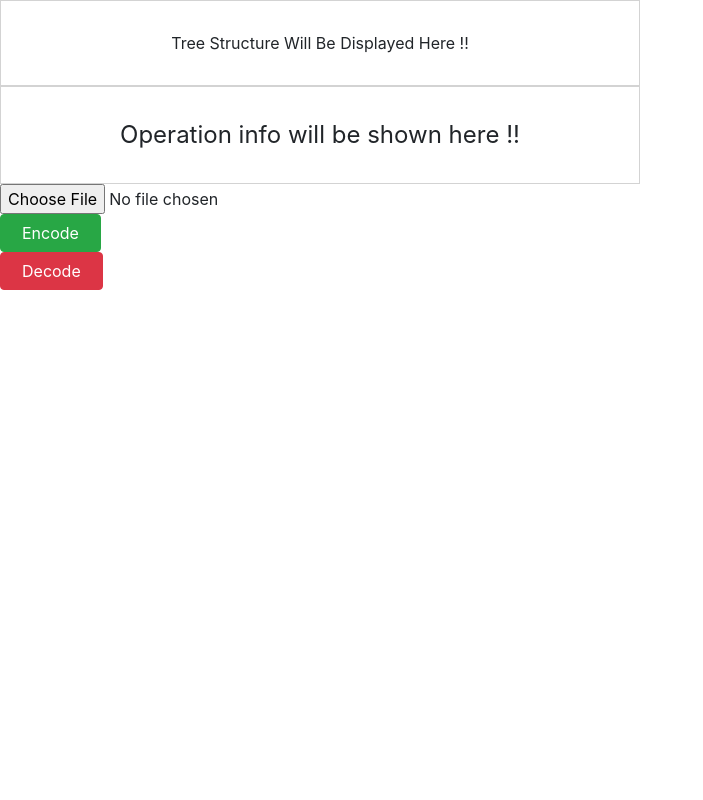
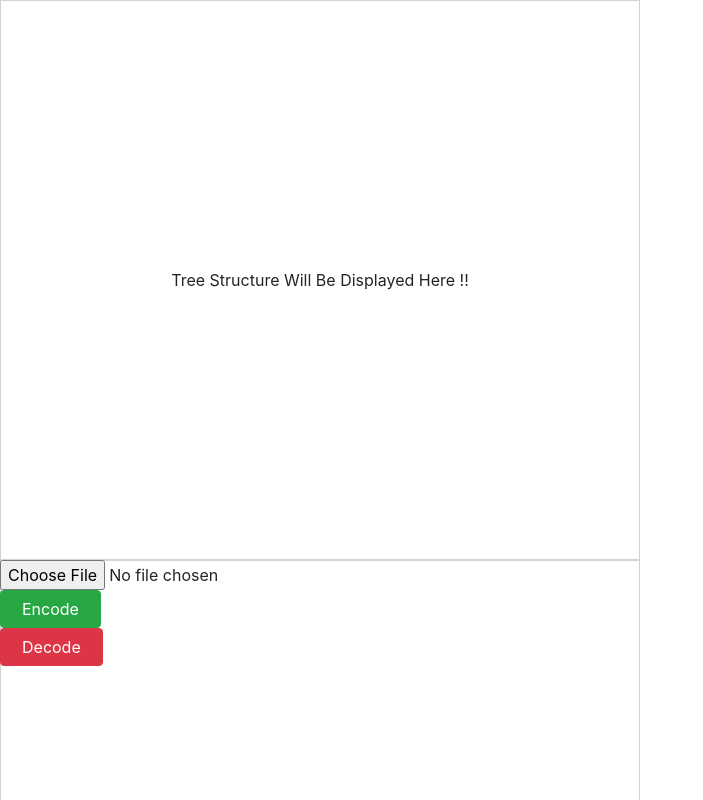
Before and after one commit to Vidit-jindal/File-Zipper, a PHP site: page / in a window 1280 px wide. Shown: the part 61-861 px from the top of the page, without its empty margins (0-703 px from the left). Before the commit the page ends 351 px from the top, so only its background shows below. Run offline with PHP 8.4, Linux system fonts and the light colour scheme.

Commit message:
Update style.css

```diff
--- a/style.css
+++ b/style.css
@@ -12,3 +12,6 @@ body {
     flex-wrap: wrap;
     align-content: center;
 }
+#container{
+    width: 100%;
+    height: 70%;
```
